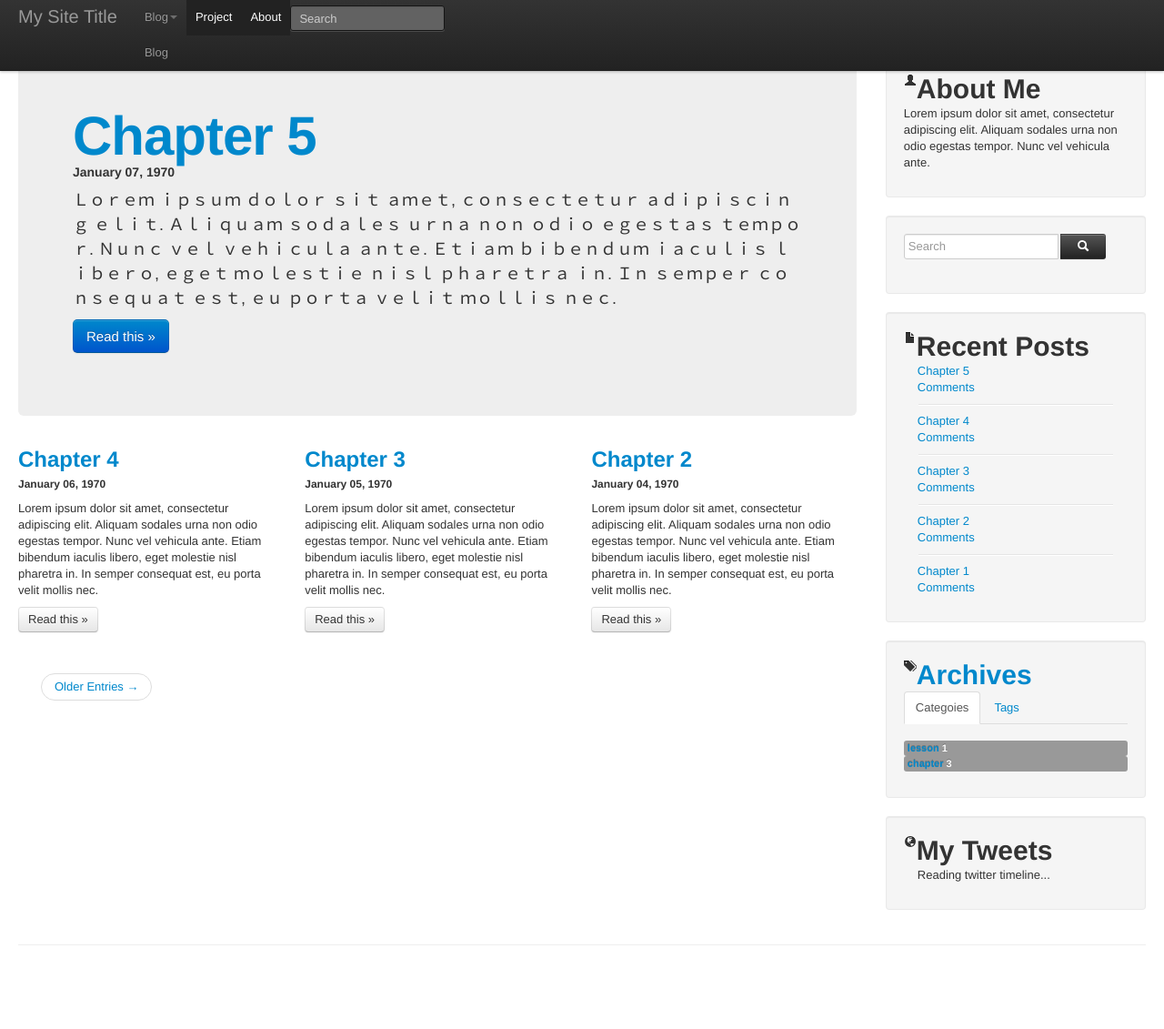
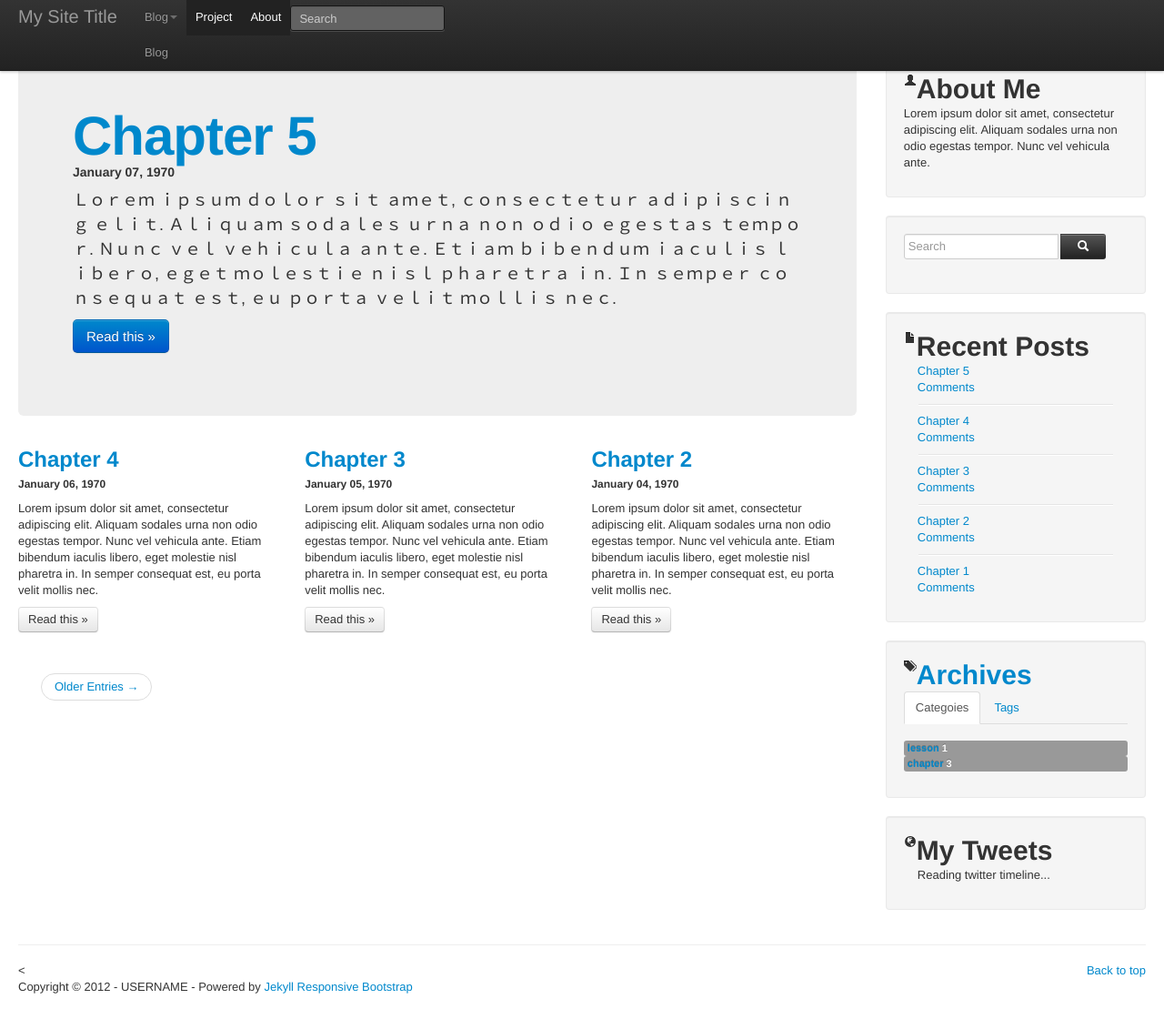
Before and after one commit to tokkonopapa/jekyll-experiment, a Jekyll site: the page built from index.html, in a window 1280 px wide and 1143 px high. Shown: the top 1131 px of the window at 91% size. Built offline with Jekyll 4.4.1, drawn with Linux system fonts in a browser that asks for light colours; nearby versions of some CDN libraries; Markdown is read by kramdown in place of the engine named in the settings; the list of posts is cut into pages by our own code.

Commit message:
test for android

```diff
--- a/_includes/footer.html
+++ b/_includes/footer.html
@@ -1,2 +1,2 @@
-		<!--<p class="pull-right"><a href="#">Back to top</a></p>
-		<p>Copyright &copy; {{ site.time | date: "%Y" }} - {{ site.author }} - Powered by <a href="https://github.com/tokkonopapa/jekyll-responsive-bootstrap">Jekyll Responsive Bootstrap</a></p>-->
+		<<p class="pull-right"><a href="#">Back to top</a></p>
+		<p>Copyright &copy; {{ site.time | date: "%Y" }} - {{ site.author }} - Powered by <a href="https://github.com/tokkonopapa/jekyll-responsive-bootstrap">Jekyll Responsive Bootstrap</a></p>
```
